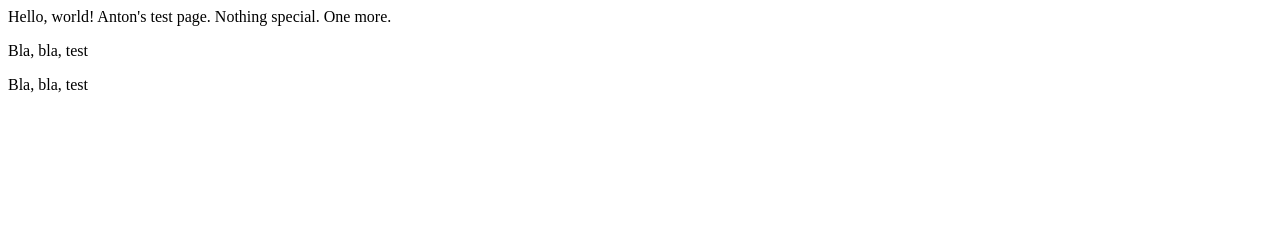
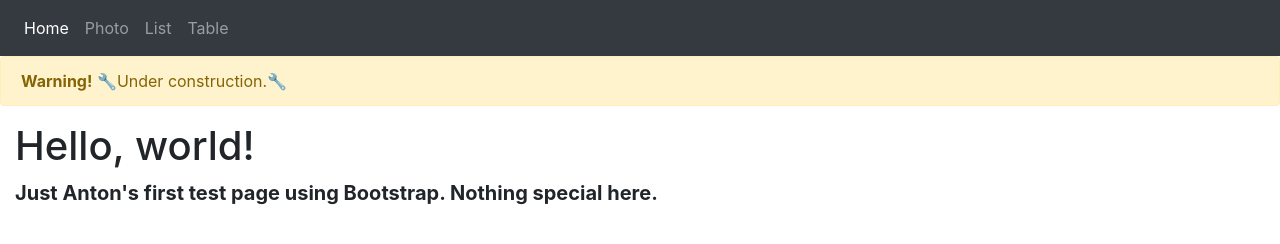
Before and after one commit to rumata82/project0, a plain HTML site: page index.html in a window 1280 px wide. Drawn offline with nearby package versions, Linux system fonts and the light colour scheme.

Commit message:
Adding NavBar, Bootsrtap , CSS

```diff
--- a/index.html
+++ b/index.html
@@ -1,17 +1,45 @@
 <!DOCTYPE html>
-<html>
+<html lang="en">
     <head>
+        <meta charset="utf-8">
+        <meta name="viewport" content="width=device-width, initial-scale=1">
+
+        <!-- Bootstrap CSS https://getbootstrap.com version 4.1.3 -->
+        <link rel="stylesheet" href="https://stackpath.bootstrapcdn.com/bootstrap/4.1.3/css/bootstrap.min.css" integrity="sha384-MCw98/SFnGE8fJT3GXwEOngsV7Zt27NXFoaoApmYm81iuXoPkFOJwJ8ERdknLPMO" crossorigin="anonymous">
+        <!-- My CSS file-->
+        <link rel="stylesheet" href="static/my.css">
+
         <title>My Webpage</title>
     </head>
     <body>
-        <div>
-            Hello, world! Anton's test page. Nothing special. One more.
+        <!-- Boostrap colored Navbar-->
+        <nav class="navbar navbar-expand-sm bg-dark navbar-dark">
+            <ul class="navbar-nav">
+                <li class="nav-item active">
+                <a class="nav-link" href="index.html">Home</a>
+                </li>
+                <li class="nav-item">
+                <a class="nav-link" href="one.html">Photo</a>
+                </li>
+                <li class="nav-item">
+                <a class="nav-link" href="two.html">List</a>
+                </li>
+                <li class="nav-item">
+                <a class="nav-link" href="three.html">Table</a>
+                </li>
+            </ul>
+        </nav>
+        <div class="alert alert-warning">
+            <strong>Warning!</strong> 🔧Under construction.🔧
         </div>
-        <p>
-            Bla, bla, test
-        </p>
-        <p>
-            Bla, bla, test
-        </p>
+        <main class="container-fluid">
+            <h1>
+                Hello, world!
+            </h1>
+            <p class="lead" id="pbold">
+                Just Anton's first test page using Bootstrap. Nothing special here.
+            </p>
+        </main>
+
     </body>
 </html>
--- /dev/null
+++ b/static/my.css
@@ -0,0 +1,3 @@
+#pbold {
+    font-weight: bold;
+}
```
